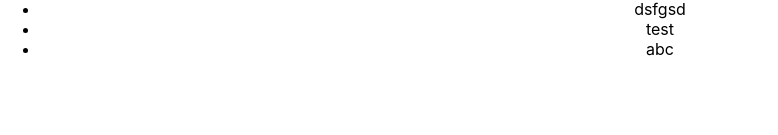
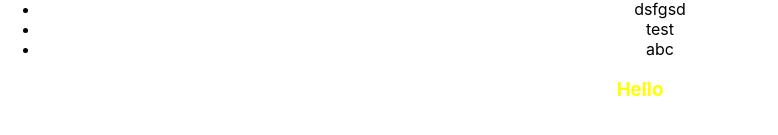
Before and after one commit to RinkalAdesaraTops/firstreactproject, a React (Create React App) app: page / in a window 1280 px wide. Shown: the part 183-318 px from the top of the page, without its empty margins (0-778 px from the left). Built offline with nearby package versions, Linux system fonts and the light colour scheme.

Commit message:
lifecycle

```diff
--- a/src/App.js
+++ b/src/App.js
@@ -5,6 +5,7 @@ import Countercomponent from './Countercomponent';
 import Firstcomponent from './Firstcomponent';
 import Login from './Login';
 import Logout from './Logout';
+import Lifecyclecomponent from './Lifecyclecomponent';
 
 function App() {
   let a=10;
@@ -55,6 +56,7 @@ function App() {
     }
 
  </ul>
+ <Lifecyclecomponent />
     </div>
 
     </>
--- /dev/null
+++ b/src/Lifecyclecomponent.jsx
@@ -0,0 +1,46 @@
+import React, { Component } from 'react'
+
+class Lifecyclecomponent extends Component {
+    constructor(){
+        super()
+        console.log("constructor is called..");
+        this.state = {
+            color:"red"
+        }
+    }
+    componentDidMount(){
+        console.log("component did mount called..");
+        setTimeout(()=>{
+            this.setState({
+                color:"yellow"
+            })
+        },3000)
+    }
+    static getDerivedStateFromProps(props,state){
+        console.log("color is -- "+state.color);
+        console.log("getDerivedStateFromProps func called..");
+        return state;
+    }
+    shouldComponentUpdate(){
+        console.log("shouldComponentUpdate func called..");
+        return true;
+    }
+    getSnapshotBeforeUpdate(prevProps,prevState){
+        console.log("getSnapshotBeforeUpdate called...");
+        console.log("prev state color value is -- "+prevState.color);
+        return prevState.color
+    }
+    componentDidUpdate(){
+        console.log("Component updated...");
+    }
+
+  render() {
+    console.log("Render return called");
+    return (
+      <div>
+        <h3 style={{color:this.state.color}}>Hello</h3>
+      </div>
+    )
+  }
+}
+export default Lifecyclecomponent;
```
